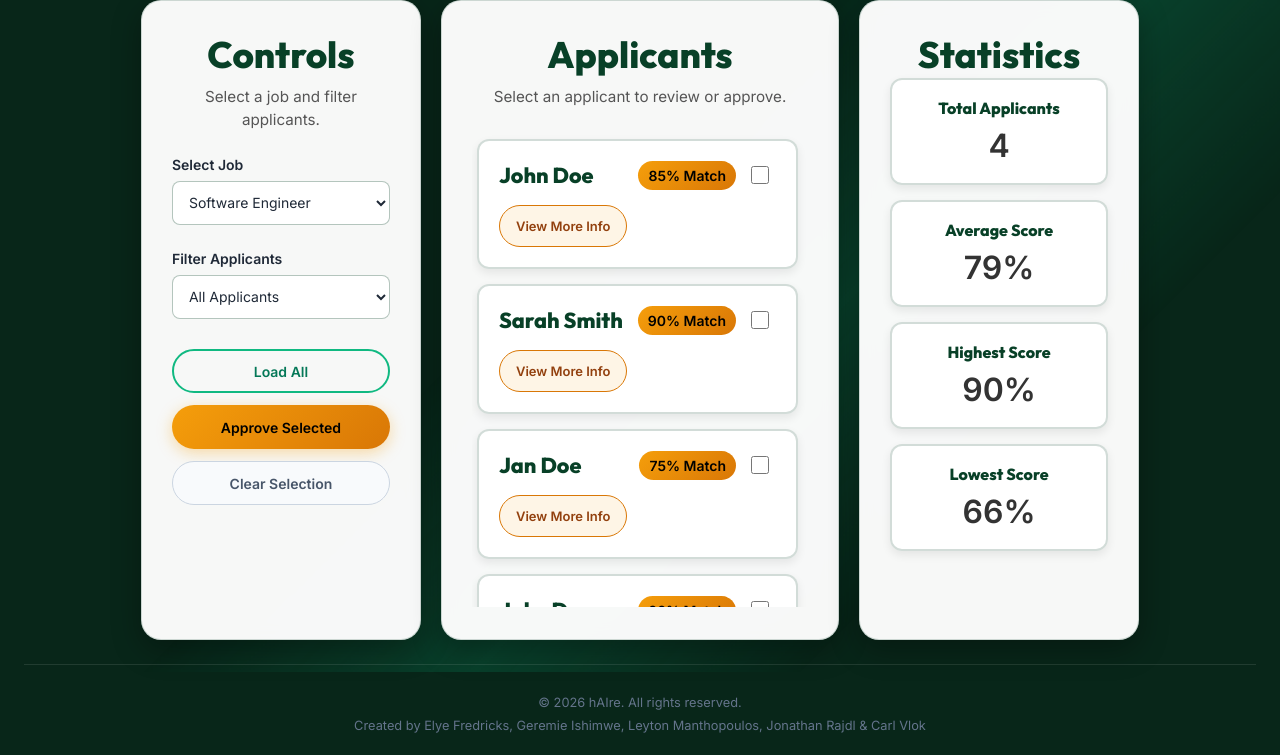
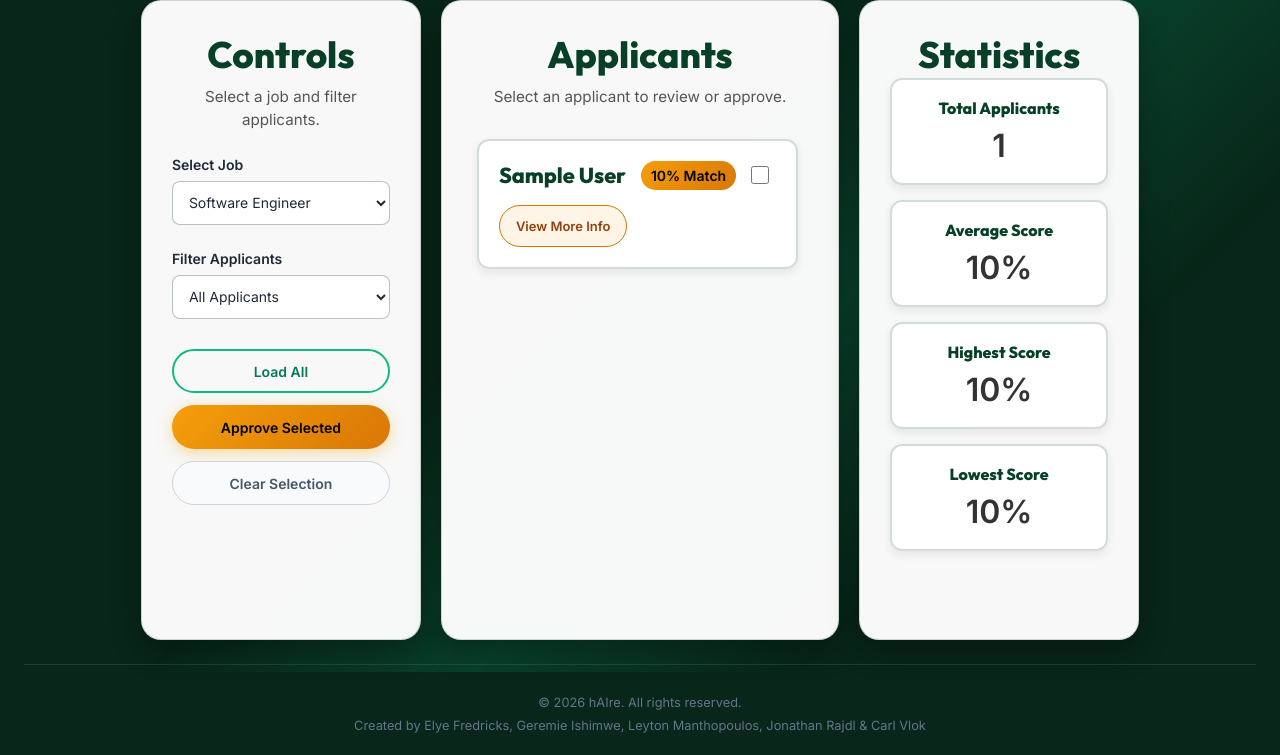
Before and after one commit to JonoZA/STADIO_Hackathon_2026, a Flask app: template haire/templates/recruit.html in a window 1280 px wide. Shown: the part 133-888 px from the top of the page. Run offline with Flask 3, Linux system fonts and the light colour scheme; the template is opened without the code that fills it: most values are stand-ins (such as "Sample title", 1, 10 or a date in 2020).

Commit message:
Maybe recruit works

```diff
--- a/haire/routes/rank_upload.py
+++ b/haire/routes/rank_upload.py
@@ -81,6 +81,7 @@ def handle_application():
         # 6. Prepare data for 'candidates_ranked' table
         ranked_data = {
             "id": saved_id,
+            "job_title": saved_record.get("job_title"),
             "professional_summary": ai_output.get("professional_summary"),
             "work_experience": ai_output.get("work_experience"),
             "skills": ai_output.get("skills"),
--- a/haire/templates/recruit.html
+++ b/haire/templates/recruit.html
@@ -217,336 +217,72 @@
             role="group"
             aria-label="Applicants"
         >
-
-            <!-- First applicant -->
-
+            {% if candidates %}
+                {% for candidate in candidates %}
                     <article class="applicant-card">
-
                         <div class="applicant-header">
-
                             <h3 class="applicant-name">
-                        John Doe
+                                {{ candidate.full_name or "Unknown Candidate" }}
                             </h3>
 
                             <span
                                 class="score"
-                        aria-label="Applicant match score: 85 percent"
+                                aria-label="Applicant match score: {{ candidate.match_score|int }} percent"
                             >
-                        85% Match
+                                {{ candidate.match_score|round(0)|int }}% Match
                             </span>
 
                             <label class="select-applicant">
-
                                 <input
                                     type="checkbox"
                                     name="application"
-                            value="john"
+                                    value="{{ candidate.id }}"
                                 >
-
-                        <span>
-
-                        </span>
-
+                                <span></span>
                             </label>
-
                         </div>
-
 
                         <button
                             class="more-info-button"
                             type="button"
                             aria-expanded="false"
-                    aria-label="View more information about John Doe"
+                            aria-label="View more information about {{ candidate.full_name or 'the applicant' }}"
                         >
                             View More Info
                         </button>
 
-
                         <div class="more-information">
-
                             <div class="description-section">
-
                                 <h4>
                                     Description
                                 </h4>
 
                                 <p>
-                            John is an experienced software developer
-                            with a strong interest in creating reliable
-                            and user-friendly applications.
+                                    {{ candidate.candidate_summary or candidate.professional_summary or "No summary available." }}
                                 </p>
-
                             </div>
 
-
                             <div class="qualification-section">
-
                                 <h4>
                                     Top Matches
                                 </h4>
 
                                 <ul>
-
-                            <li>Software Engineering</li>
-                            <li>Java</li>
-                            <li>Python</li>
-                            <li>Database Management</li>
-
+                                    {% if candidate.skill_list %}
+                                        {% for skill in candidate.skill_list %}
+                                            <li>{{ skill }}</li>
+                                        {% endfor %}
+                                    {% else %}
+                                        <li>{{ candidate.job_title or "Role Match" }}</li>
+                                    {% endif %}
                                 </ul>
-
                             </div>
-
                         </div>
-
                     </article>
-
-            <!-- Second applicant -->
-
-            <article class="applicant-card">
-
-                <div class="applicant-header">
-
-                    <h3 class="applicant-name">
-                        Sarah Smith
-                    </h3>
-
-                    <span
-                        class="score"
-                        aria-label="Applicant match score: 90 percent"
-                    >
-                        90% Match
-                    </span>
-
-                    <label class="select-applicant">
-
-                        <input
-                            type="checkbox"
-                            name="application"
-                            value="sarah"
-                        >
-
-                        <span>
-
-                        </span>
-
-                    </label>
-
-                </div>
-
-
-                <button
-                    class="more-info-button"
-                    type="button"
-                    aria-expanded="false"
-                    aria-label="View more information about Sarah Smith"
-                >
-                    View More Info
-                </button>
-
-
-                <div class="more-information">
-
-                    <div class="description-section">
-
-                        <h4>
-                            Description
-                        </h4>
-
-                        <p>
-                            Sarah is a skilled software developer
-                            with experience in designing and developing
-                            modern software applications.
-                        </p>
-
-                    </div>
-
-
-                    <div class="qualification-section">
-
-                        <h4>
-                            Top Matches
-                        </h4>
-
-                        <ul>
-
-                            <li>Software Engineering</li>
-                            <li>Java</li>
-                            <li>Web Development</li>
-                            <li>Database Management</li>
-
-                        </ul>
-
-                    </div>
-
-                </div>
-
-            </article>
-
-            <!-- Third applicant -->
-
-            <article class="applicant-card">
-
-                <div class="applicant-header">
-
-                    <h3 class="applicant-name">
-                        Jan Doe
-                    </h3>
-
-                    <span
-                        class="score"
-                        aria-label="Applicant match score: 75 percent"
-                    >
-                        75% Match
-                    </span>
-
-                    <label class="select-applicant">
-
-                        <input
-                            type="checkbox"
-                            name="application"
-                            value="jan"
-                        >
-
-                        <span>
-
-                        </span>
-
-                    </label>
-
-                </div>
-
-
-                <button
-                    class="more-info-button"
-                    type="button"
-                    aria-expanded="false"
-                    aria-label="View more information about Jan Doe"
-                >
-                    View More Info
-                </button>
-
-
-                <div class="more-information">
-
-                    <div class="description-section">
-
-                        <h4>
-                            Description
-                        </h4>
-
-                        <p>
-                            Jan is a motivated developer with
-                            experience working on software projects
-                            and database systems.
-                        </p>
-
-                    </div>
-
-
-                    <div class="qualification-section">
-
-                        <h4>
-                            Top Matches
-                        </h4>
-
-                        <ul>
-
-                            <li>Software Development</li>
-                            <li>Python</li>
-                            <li>Database Management</li>
-                            <li>System Analysis</li>
-
-                        </ul>
-
-                    </div>
-
-                </div>
-
-            </article>
-
-            <!-- Fourth applicant -->
-
-            <article class="applicant-card">
-
-                <div class="applicant-header">
-
-                    <h3 class="applicant-name">
-                        Jake Doe
-                    </h3>
-
-                    <span
-                        class="score"
-                        aria-label="Applicant match score: 66 percent"
-                    >
-                        66% Match
-                    </span>
-
-                    <label class="select-applicant">
-
-                        <input
-                            type="checkbox"
-                            name="application"
-                            value="jake"
-                        >
-
-                        <span>
-
-                        </span>
-
-                    </label>
-
-                </div>
-
-
-                <button
-                    class="more-info-button"
-                    type="button"
-                    aria-expanded="false"
-                    aria-label="View more information about Jake Doe"
-                >
-                    View More Info
-                </button>
-
-
-                <div class="more-information">
-
-                    <div class="description-section">
-
-                        <h4>
-                            Description
-                        </h4>
-
-                        <p>
-                            Jake is a developing software professional
-                            with experience in programming and
-                            application development.
-                        </p>
-
-                    </div>
-
-
-                    <div class="qualification-section">
-
-                        <h4>
-                            Top Matches
-                        </h4>
-
-                        <ul>
-
-                            <li>Programming</li>
-                            <li>Java</li>
-                            <li>Software Development</li>
-                            <li>Problem Solving</li>
-
-                        </ul>
-
-                    </div>
-
-                </div>
-
-            </article>
-
-
+                {% endfor %}
+            {% else %}
+                <p class="empty-state">No ranked candidates available yet.</p>
+            {% endif %}
         </div>
 
     </section>
@@ -574,9 +310,9 @@
 
                 <p
                     id="total-applicants"
-                    aria-label="Total applicants: 4"
+                    aria-label="Total applicants: {{ stats.total_applicants }}"
                 >
-                    4
+                    {{ stats.total_applicants }}
                 </p>
 
             </div>
@@ -590,9 +326,9 @@
 
                 <p
                     id="average-score"
-                    aria-label="Average score: 79 percent"
+                    aria-label="Average score: {{ stats.average_score }} percent"
                 >
-                    79%
+                    {{ stats.average_score }}%
                 </p>
 
             </div>
@@ -606,9 +342,9 @@
 
                 <p
                     id="highest-score"
-                    aria-label="Highest score: 90 percent"
+                    aria-label="Highest score: {{ stats.highest_score }} percent"
                 >
-                    90%
+                    {{ stats.highest_score }}%
                 </p>
 
             </div>
@@ -622,9 +358,9 @@
 
                 <p
                     id="lowest-score"
-                    aria-label="Lowest score: 66 percent"
+                    aria-label="Lowest score: {{ stats.lowest_score }} percent"
                 >
-                    66%
+                    {{ stats.lowest_score }}%
                 </p>
 
             </div>
```
Also changed, not shown: haire/routes/view_routes.py (+15 -11 lines), haire/services/supaDB_service.py (+48 -6 lines). Lines whose indentation alone changed are shown as unchanged.
